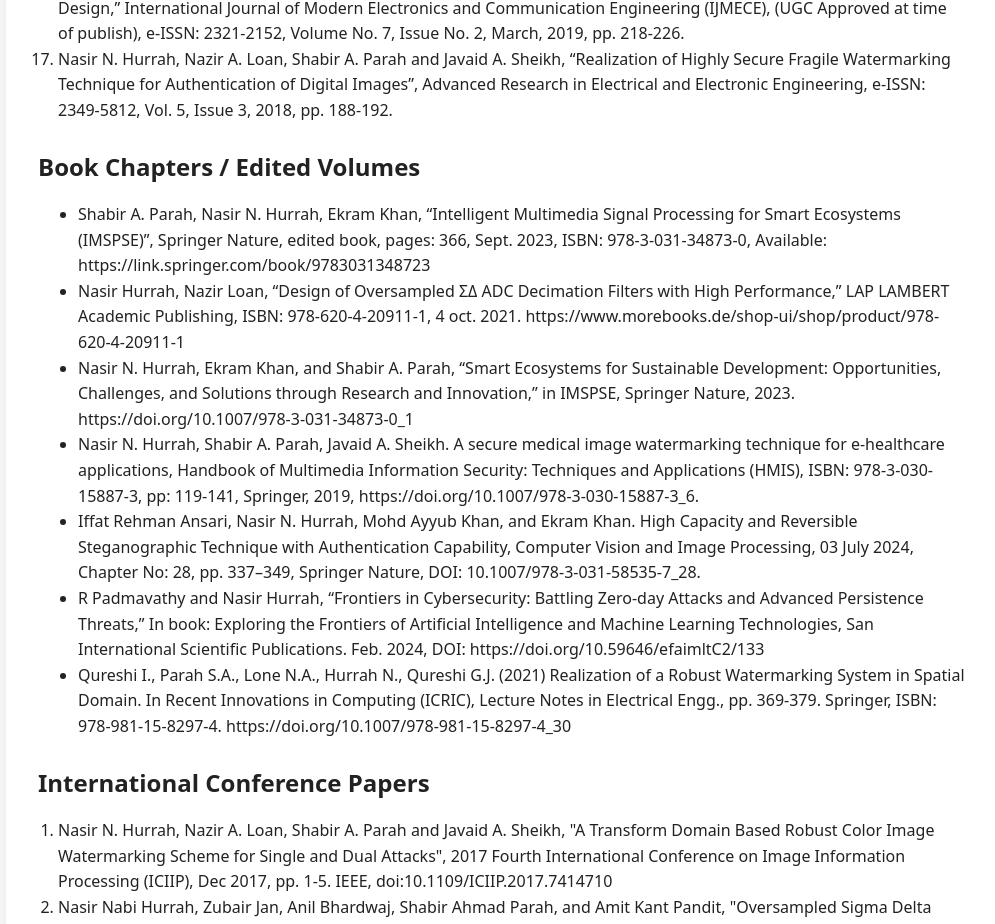
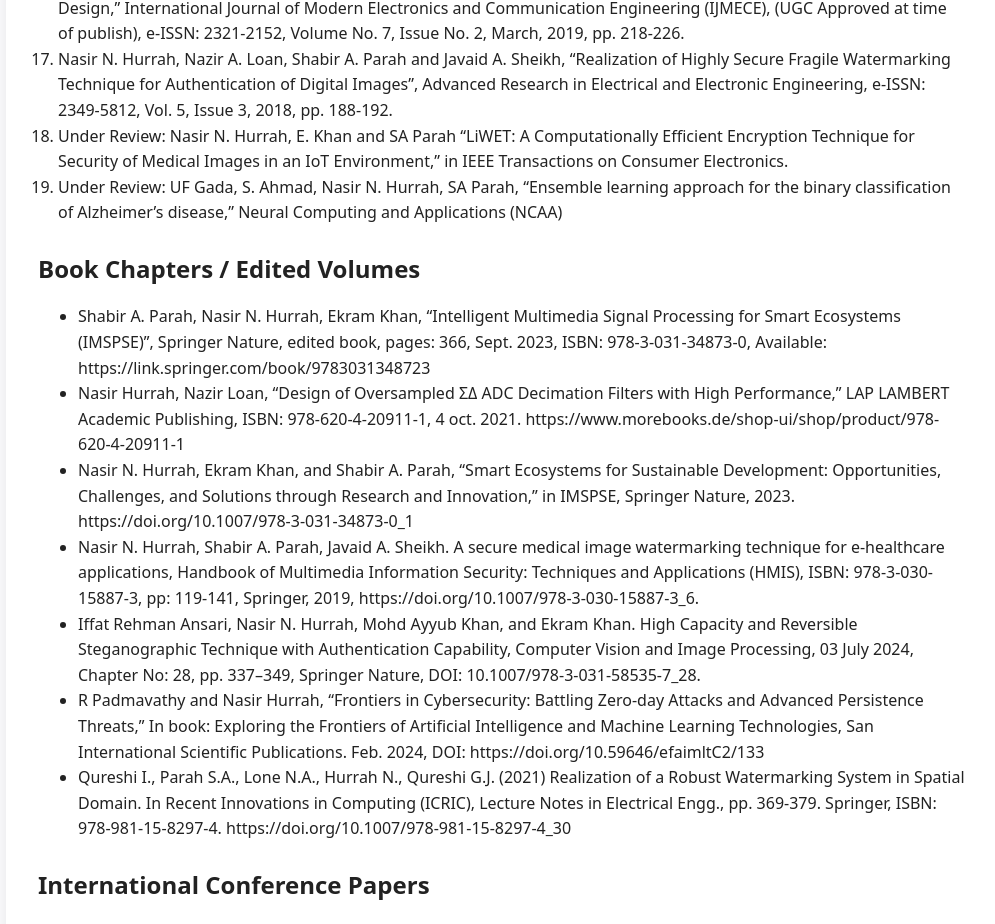
Before and after one commit to nasirhurrah/nasirhurrah.github.io, a plain HTML site: page publications.html in a window 1280 px wide. Shown: the part 1340-2264 px from the top of the page, without its empty margins (138-1133 px from the left). Drawn offline with Linux system fonts and the light colour scheme.

Commit message:
Update publications.html

```diff
--- a/publications.html
+++ b/publications.html
@@ -48,6 +48,8 @@
       <li>Nasir N. Hurrah, Shabir A. Parah, Nazir A. Loan, “Power Efficient Multi-Stage Decimation Filter for Wideband Sigma-Delta ADCs", International Journal of Computer Sciences and Engineering, IJPUBLICATION, (UGC Approved Journal no 63975), ISSN:2347-2693(E), 7(3), pp. 800-806, March 2019. Available at: https://doi.org/10.26438/ijcse/v7i3.800806. </li>
       <li>Nasir N. Hurrah, Shabir A. Parah, “High Speed Multi-Rate Decimation Filter with Optimized Area for Efficient FPGA Design,” International Journal of Modern Electronics and Communication Engineering (IJMECE), (UGC Approved at time of publish), e-ISSN: 2321-2152, Volume No. 7, Issue No. 2, March, 2019, pp. 218-226.</li>
     <li>Nasir N. Hurrah, Nazir A. Loan, Shabir A. Parah and Javaid A. Sheikh, “Realization of Highly Secure Fragile Watermarking Technique for Authentication of Digital Images”, Advanced Research in Electrical and Electronic Engineering, e-ISSN: 2349-5812, Vol. 5, Issue 3, 2018, pp. 188-192.</li>
+    <li>Under Review: Nasir N. Hurrah, E. Khan and SA Parah “LiWET: A Computationally Efficient Encryption Technique for Security of Medical Images in an IoT Environment,” in IEEE Transactions on Consumer Electronics.</li>
+     <li>Under Review: UF Gada, S. Ahmad, Nasir N. Hurrah, SA Parah, “Ensemble learning approach for the binary classification of Alzheimer’s disease,” Neural Computing and Applications (NCAA)</li>
     </ol>
   </section>
 
```
